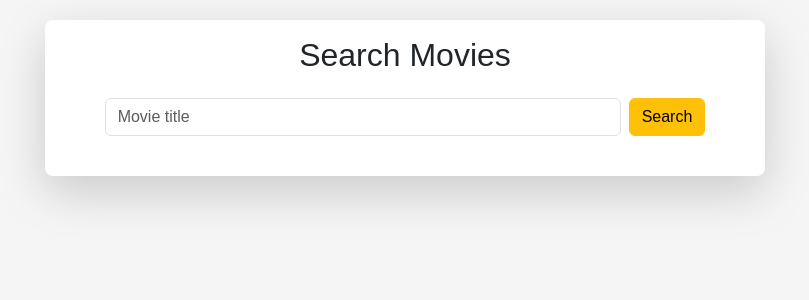
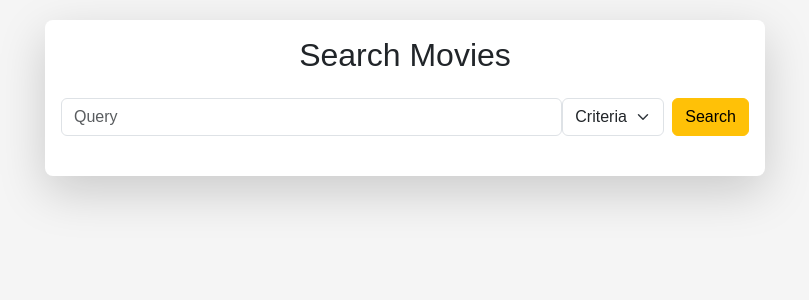
Before and after one commit to AliGojayev/cs50-final-project, a Flask app: template templates/movies.html in a window 1280 px wide. Shown: the part 56-356 px from the top of the page, without its empty margins (235-1044 px from the left). Run offline with Flask 3, Linux system fonts and the light colour scheme; the template is opened without the code that fills it, so the values that code supplies are empty; some libraries are stand-ins or nearby versions.

Commit message:
feat(routes): add search by multiple criterias from the database

```diff
--- a/app.py
+++ b/app.py
@@ -3,7 +3,7 @@ from flask import Flask, flash, redirect, render_template, request, session
 from werkzeug.security import check_password_hash, generate_password_hash
 
 from flask_session import Session
-from helpers import login_required
+from helpers import login_required, snake_to_sentence_case
 
 app = Flask(__name__)
 
@@ -11,6 +11,9 @@ app.config["SESSION_PERMANENT"] = False
 app.config["SESSION_TYPE"] = "filesystem"
 Session(app)
 db = SQL("sqlite:///database.db")
+
+# Filter to change snake case of the database column name to sentence case
+app.jinja_env.filters["snake_to_sentence_case"] = snake_to_sentence_case
 
 
 @app.route("/")
@@ -21,30 +24,44 @@ def index():
 
 @app.route("/movies/", methods=["GET", "POST"])
 def movies():
+    criterias = [
+        column["name"]
+        for column in db.execute("SELECT name FROM pragma_table_info('movies');")
+    ]
+
     if request.method == "GET":
-        return render_template("movies.html")
+        return render_template("movies.html", criterias=criterias)
 
     if request.method == "POST":
-        title = request.form.get("title")
+        search_criteria = request.form.get("search-criteria")
+        search_query = request.form.get("search-query")
 
-        if not title:
-            flash("Must provide the title of the movie", "error")
-            return render_template("movies.html")
+        if not search_criteria:
+            flash("Must provide movie search criteria", "error")
+            return render_template("movies.html", criterias=criterias)
+
+        if not search_query:
+            flash(f"Must provide the {search_criteria} of the movie", "error")
+            return render_template("movies.html", criterias=criterias)
+
+        if search_criteria not in criterias:
+            flash("Provided search criteria is not correct", "error")
+            return render_template("movies.html", criterias=criterias)
 
         movies = db.execute(
-            """
+            f"""
             SELECT *
-            FROM movies
-            WHERE title LIKE ?;
-            """,
-            "%" + title + "%",
+              FROM movies
+             WHERE {search_criteria} LIKE ?;
+            """,  # SQL Injection is not possible as `search_criteria` variable is checked beforehand
+            "%" + search_query + "%",
         )
 
         if not movies:
             flash("Movie not found", "error")
-            return render_template("movies.html")
+            return render_template("movies.html", criterias=criterias)
 
-        return render_template("movies.html", movies=movies)
+        return render_template("movies.html", criterias=criterias, movies=movies)
 
 
 @app.route("/movie/<int:movie_id>", methods=["GET"])
--- a/templates/movies.html
+++ b/templates/movies.html
@@ -12,7 +12,15 @@
                     <div class="card-body">
                         <h2 class="text-center mb-4">Search Movies</h2>
                         <form action="/movies" method="post" class="d-flex justify-content-center mb-4">
-                            <input class="form-control w-75" name="title" placeholder="Movie title" type="text">
+                            <input class="form-control w-75" name="search-query" placeholder="Query" type="text">
+                            <select class="form-select mx-auto w-auto" name="search-criteria">
+                                <option disabled="" selected="">Criteria</option>
+                                {% for criteria in criterias %}
+                                    <option value={{ criteria }} {% if criteria == "title" %} selected="selected" {% endif %}>
+                                        {{ criteria | snake_to_sentence_case }}
+                                    </option>
+                                {% endfor %}
+                            </select>
                             <button class="btn btn-warning ms-2" type="submit">Search</button>
                         </form>
 
```
Also changed, not shown: helpers.py (+7 -0 lines).
